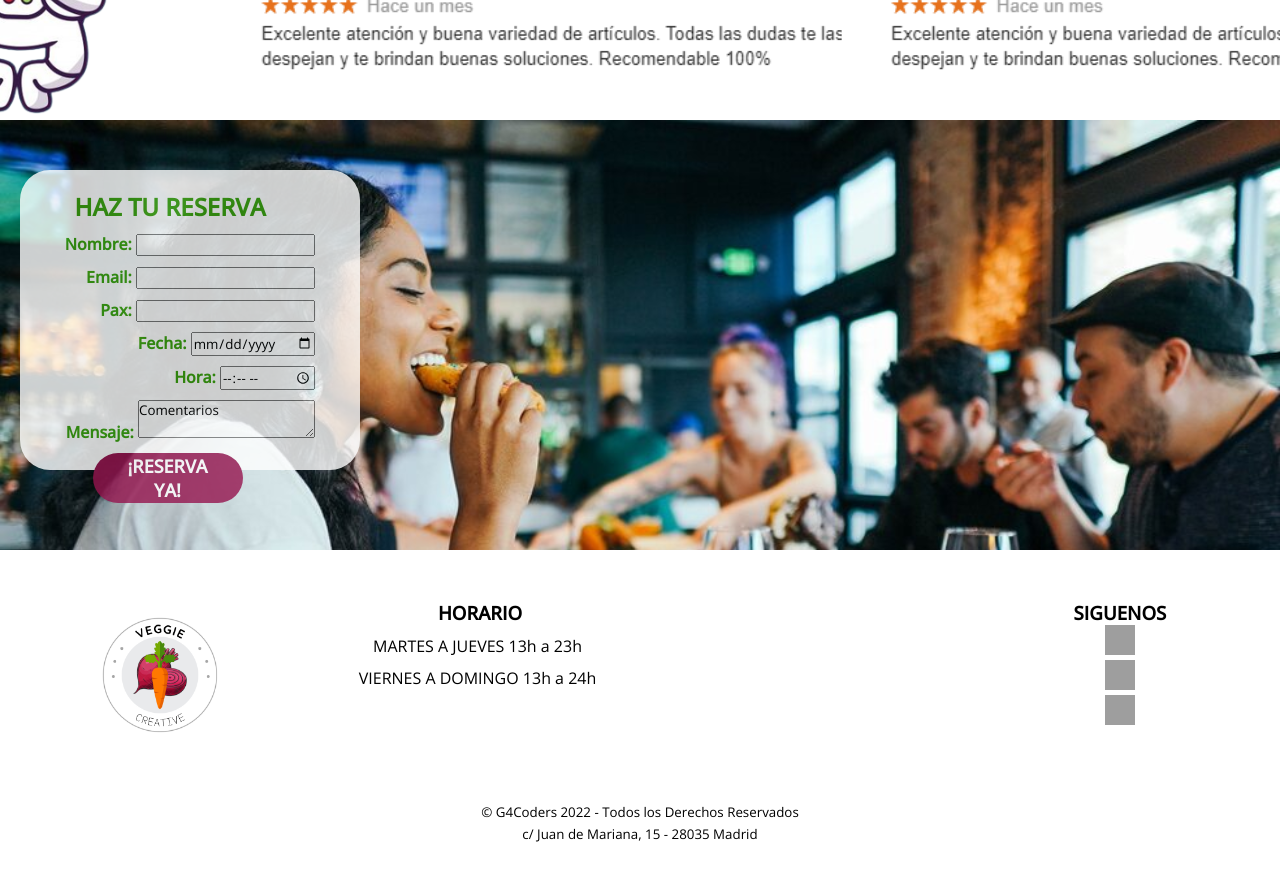
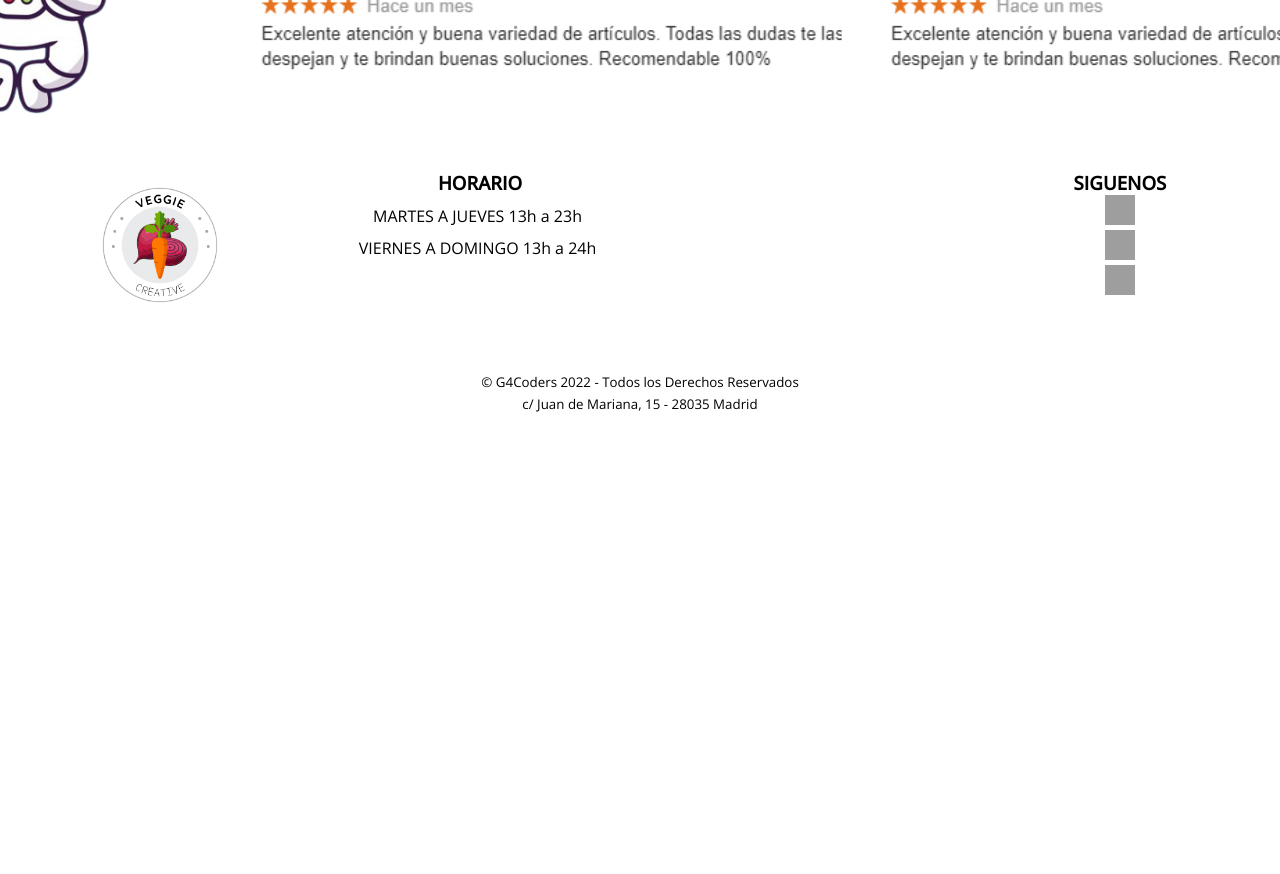
Before and after one commit to Fem-coders-Madrid-01/grupo4-proyectorestaurante, a plain HTML site: page index.html in a window 1280 px wide. Shown: the part 2080-2954 px from the top of the page. After the commit the page ends 2524 px from the top, so only its background shows below. Drawn offline with nearby package versions, Linux system fonts and the light colour scheme; grey boxes are pictures that could not be loaded.

```diff
--- a/index.html
+++ b/index.html
@@ -170,46 +170,6 @@
   </section>
 
   <!-- Sección de Cristal y Barbara-->
-  <section id="formulario">
-    <div class="imagen-fondo">
-      <div class="formu-reservas">
-        <form action="">
-          <h1 class="titulo-reservas">HAZ TU RESERVA</h1>
-          <ul>
-            <li>
-              <label for="nombre">Nombre:</label>
-              <input type="text" id="nombre" name="nombre-usuario" />
-            </li>
-            <li>
-              <label for="mail">Email:</label>
-              <input type="email" id="mail" name="mail-usuario" />
-            </li>
-            <li>
-              <label for="comensales">Pax:</label>
-              <input type="number" id="comensales" name="numero-comensales" />
-            </li>
-            <li>
-              <label for="fecha">Fecha:</label>
-              <input type="date" id="fecha-reserva" name="fecha" />
-            </li>
-            <li>
-              <label for="hora">Hora:</label>
-              <input type="time" name="hora" id="hora-reserva" />
-            </li>
-            <li>
-              <label for="msg">Mensaje:</label>
-              <textarea id="msg" name="mensaje-usuario">Comentarios</textarea>
-            </li>
-            <li class="button">
-              <button class="boton-reservas" type="submit">
-                ¡RESERVA YA!
-              </button>
-            </li>
-          </ul>
-        </form>
-      </div>
-    </div>
-  </section>
   <footer>
     <div class="grid-layout">
       <div class="caja logo">
```
